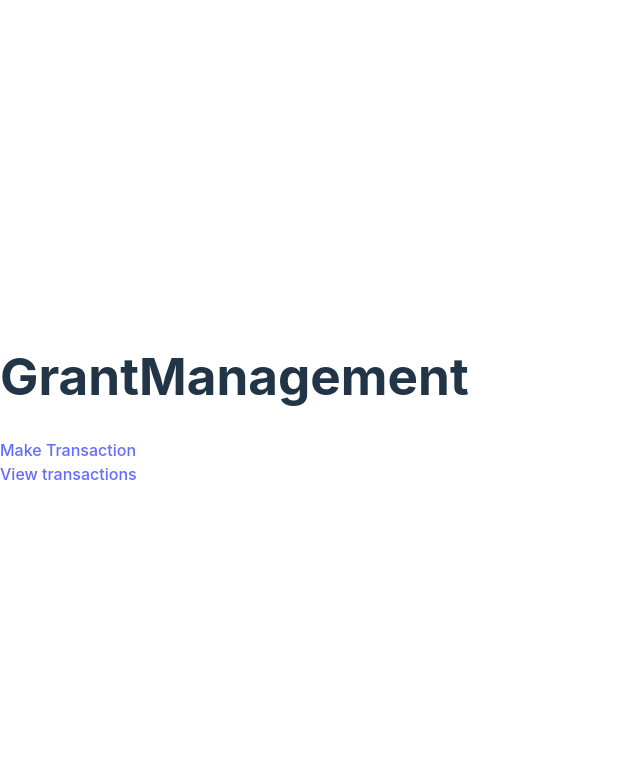
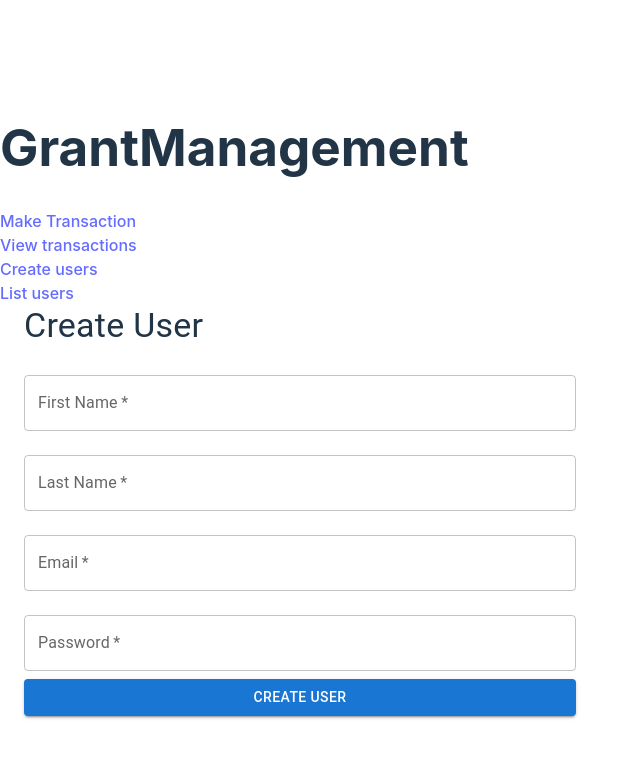
Before and after one commit to JosephPBaruch/grantManager, a React (Vite) app in the folder client/: page /users in a window 1280 px wide. Shown: the top 758 px of the page, without its empty margins (0-640 px from the left). Built offline with nearby package versions, Linux system fonts and the light colour scheme.

Commit message:
Create user first pass and organize components

```diff
--- a/client/src/App.tsx
+++ b/client/src/App.tsx
@@ -1,6 +1,8 @@
 import { BrowserRouter as Router, Route, Routes, Link } from 'react-router-dom';
-import Transactions from './Transactions';
-import ViewTransactions from './ViewTransactions';
+import Transactions from './Components/Transactions';
+import ViewTransactions from './Components/ViewTransactions';
+import ListUsers from './Components/ListUsers';
+import CreateUser from './Components/CreateUser';
 // import { makeStyles } from '@mui/styles';
 
 // const useStyles = makeStyles({
@@ -24,10 +26,18 @@ function App() {
       <Link to="/transactions">Make Transaction</Link>
       <br />
       <Link to="/all-transactions">View transactions</Link>
+      <br />
+      <Link to="/users">Create users</Link>
+      <br />
+      <Link to="/list-users">List users</Link>
+      <br />
+
       <Routes>
+        <Route path="/" element={<h1>Home</h1>} />
         <Route path="/transactions" element={<Transactions />} />
         <Route path="/all-transactions" element={<ViewTransactions />} />
-        <Route path="/" element={<h1>Home</h1>} />
+        <Route path="/list-users" element={<ListUsers />} />
+        <Route path="/users" element={<CreateUser />} />
       </Routes>
     </div>
   </Router>
--- /dev/null
+++ b/client/src/Components/CreateUser.tsx
@@ -0,0 +1,77 @@
+import React, { useState } from 'react';
+import { Button, TextField, Container, Typography } from '@mui/material';
+
+const CreateUser: React.FC = () => {
+    const [firstName, setFirstName] = useState('');
+    const [lastName, setLastName] = useState('');
+    const [email, setEmail] = useState('');
+    const [password, setPassword] = useState('');
+
+    const handleSubmit = (event: React.FormEvent) => {
+        event.preventDefault();
+        fetch('http://127.0.0.1:8080/api/users/', {
+            method: 'POST',
+            headers: {
+                'Content-Type': 'application/json',
+            },
+            body: JSON.stringify({ first_name: firstName, last_name: lastName, email, password }),
+        }).then((response) => {
+            if (response.ok) {
+                console.log('User created!');
+            } else {
+                console.error('Error creating user:', response.statusText);
+            }
+        }).catch((error) => {
+            console.error('Error creating user:', error);
+        });
+    };
+
+    return (
+        <Container maxWidth="sm">
+            <Typography variant="h4" component="h1" gutterBottom>
+                Create User
+            </Typography>
+            <form onSubmit={handleSubmit}>
+                <TextField
+                    label="First Name"
+                    value={firstName}
+                    onChange={(e) => setFirstName(e.target.value)}
+                    fullWidth
+                    margin="normal"
+                    required
+                />
+                <TextField
+                    label="Last Name"
+                    value={lastName}
+                    onChange={(e) => setLastName(e.target.value)}
+                    fullWidth
+                    margin="normal"
+                    required
+                />
+                <TextField
+                    label="Email"
+                    type="email"
+                    value={email}
+                    onChange={(e) => setEmail(e.target.value)}
+                    fullWidth
+                    margin="normal"
+                    required
+                />
+                <TextField
+                    label="Password"
+                    type="password"
+                    value={password}
+                    onChange={(e) => setPassword(e.target.value)}
+                    fullWidth
+                    margin="normal"
+                    required
+                />
+                <Button type="submit" variant="contained" color="primary" fullWidth>
+                    Create User
+                </Button>
+            </form>
+        </Container>
+    );
+};
+
+export default CreateUser;
--- /dev/null
+++ b/client/src/Components/ListUsers.tsx
@@ -0,0 +1,41 @@
+import { Container, Typography } from "@mui/material";
+import { useState, useEffect } from "react";
+import { User } from "../types/User";
+
+function ListUsers() {
+  const [users, setUsers] = useState<User[]>([]);
+
+  useEffect(() => {
+    fetch('http://127.0.0.1:8080/api/users/', {
+      method: 'GET',
+      headers: {
+        'Content-Type': 'application/json',
+      },
+    })
+    .then((response) => response.json())
+    .then((data) => {
+      setUsers(data);
+    })
+    .catch((error) => {
+      console.error('Error fetching users:', error);
+    });
+  }, []);
+
+  return (
+    <Container>
+      <Typography variant="h1">Users</Typography>
+      {/* List all of the users here */}
+      {users.map((user) => (
+        <div key={user.id}>
+          <Typography variant="body1">{user.first_name} {user.last_name}</Typography>
+          <Typography variant="body2">{user.email}</Typography>
+          <Typography variant="body2">{new Date(user.created_at).toLocaleString()}</Typography>
+          <Typography variant="body2">Admin: {user.admin ? "Yes" : "No"}</Typography>
+          <Typography variant="body2">Budget Name: {user.budgetName}</Typography>
+        </div>
+      ))}
+    </Container>
+  );
+}
+
+export default ListUsers;
--- /dev/null
+++ b/client/src/types/User.ts
@@ -0,0 +1,10 @@
+export interface User {
+  id: number;
+  first_name: string;
+  last_name: string;
+  email: string;
+  password: string;
+  created_at: string;
+  admin: boolean;
+  budgetName: string;
+}
```
Also changed, not shown: client/src/Components/Transactions.tsx (renamed from client/src/Transactions.tsx), client/src/Components/ViewTransactions.tsx (renamed from client/src/ViewTransactions.tsx).
